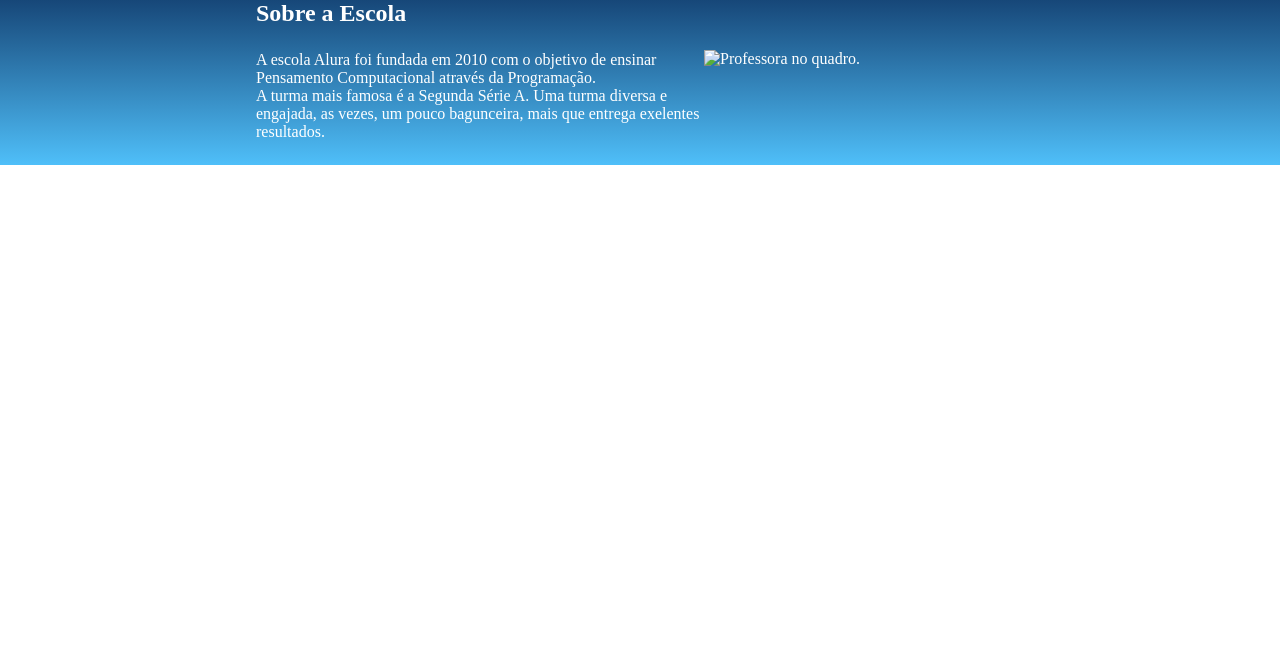
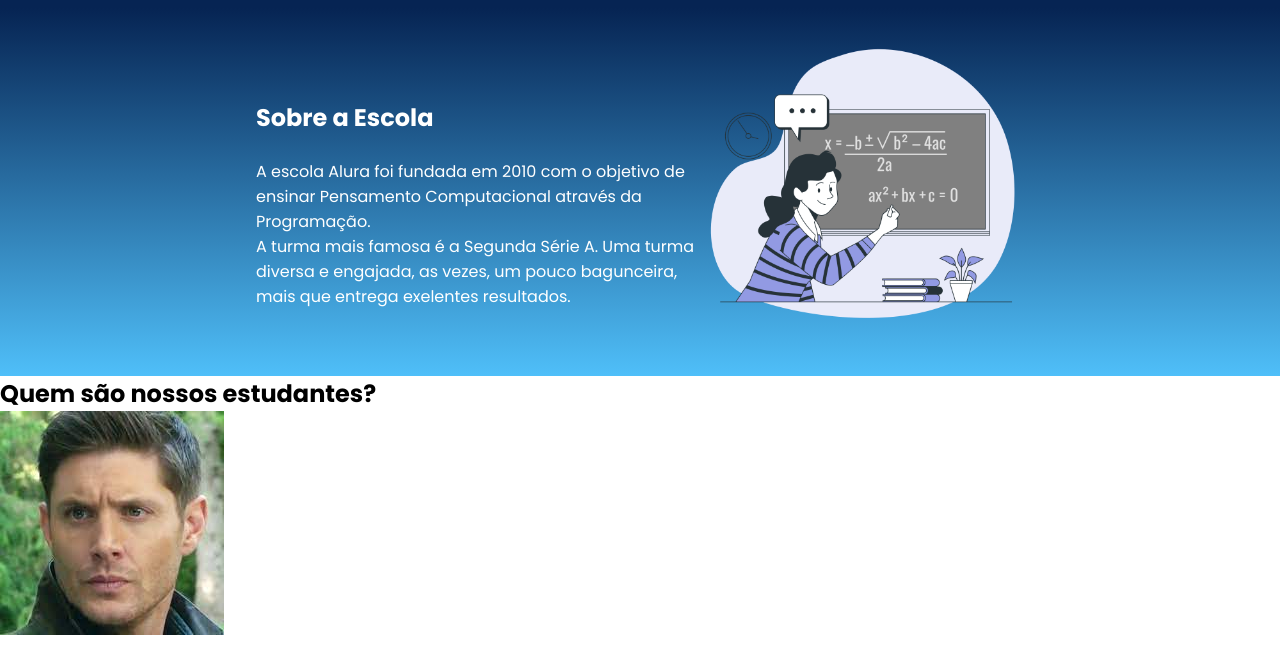
Before and after one commit to Parkson00/site.html.colegio.arapua, a plain HTML site: page index.html in a window 1280 px wide. Shown: the part 132-800 px from the top of the page. Drawn offline with Linux system fonts and the light colour scheme.

Commit message:
Add files via upload

```diff
--- a/index.html
+++ b/index.html
@@ -6,6 +6,9 @@
     <meta name="viewport" content="width=device-width, initial-scale=1.0">
     <title>Document</title>
     <link rel="stylesheet" href="style.css">
+    <link rel="preconnect" href="https://fonts.googleapis.com">
+    <link rel="preconnect" href="https://fonts.gstatic.com" crossorigin>
+    <link href="https://fonts.googleapis.com/css2?family=Poppins:wght@200;400;700&display=swap" rel="stylesheet">
 </head>
 <body>
     <header class="cabecalho">
@@ -23,6 +26,12 @@
         </div>
         <img class="escola-imagem" src="Formula-bro.png" alt="Professora no quadro.">
     </section>
+    <section class="estudante">
+        <h2 class="estudante-titulo">Quem são nossos estudantes?</h2>
+        <img src="download.jpeg" alt="foto do dean">
+
+
+    </section>
 
 </body>
 </html>
--- a/style.css
+++ b/style.css
@@ -1,6 +1,10 @@
 *{
     margin: 0;
     padding: 0;
+}
+
+body{
+    font-family: 'Poppins', sans-serif;
 }
 
 .cabecalho {
```
Also changed, not shown: Formula-bro.png (added), b97f18b5-3d64-4d67-acad-33e6f28a6955.png (added), download.jpeg (added).
